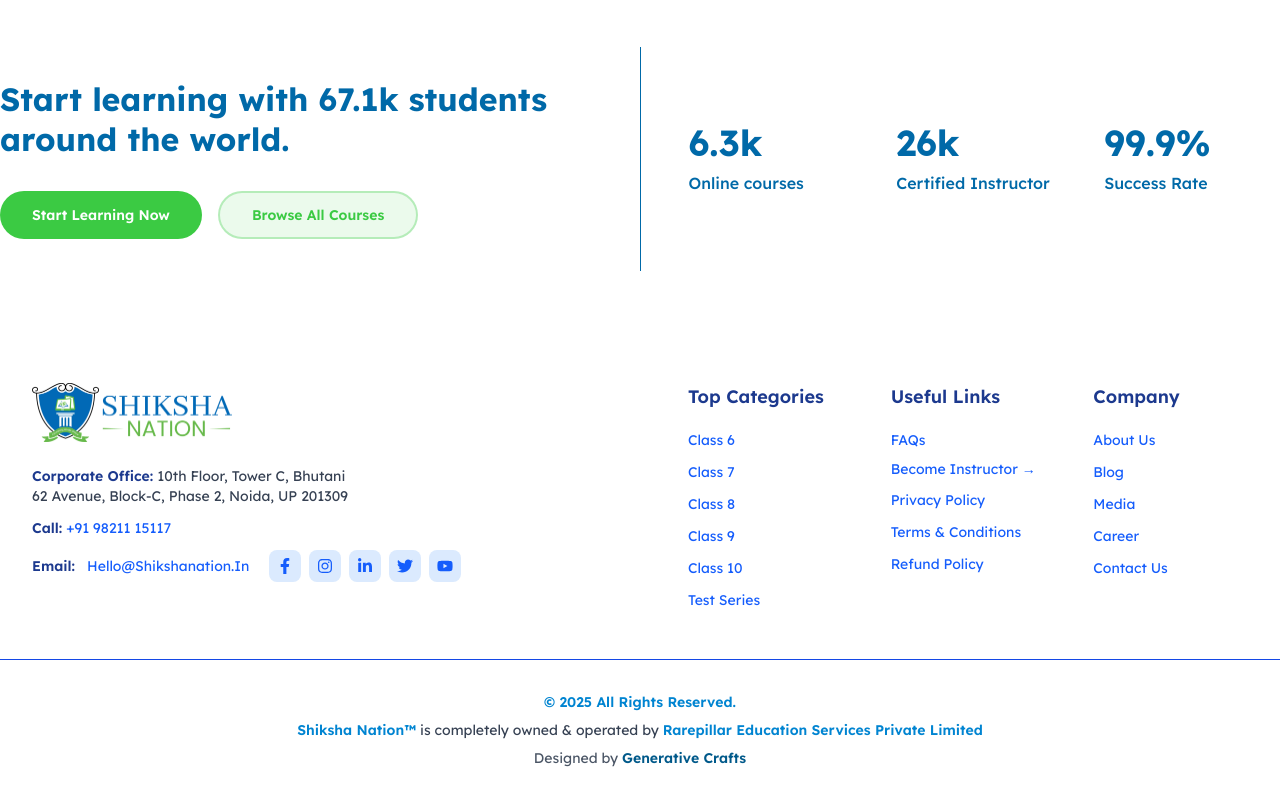
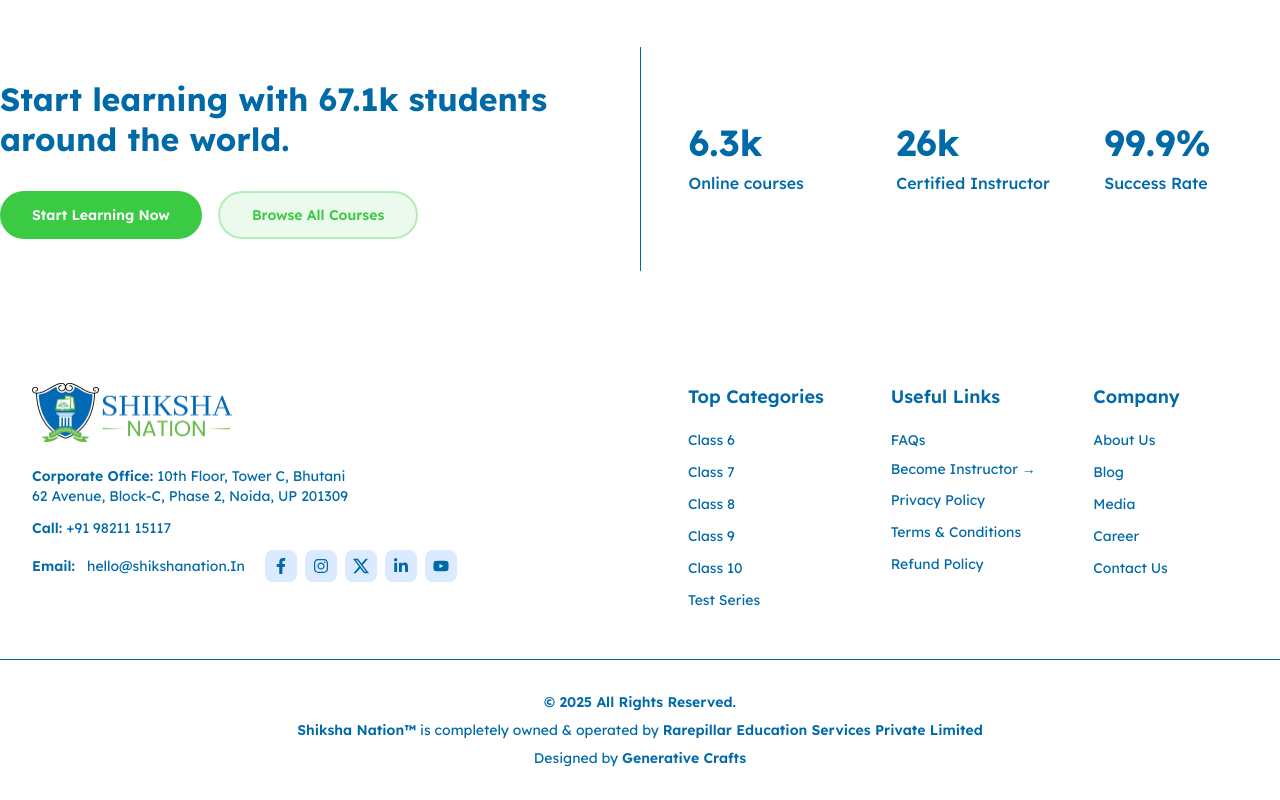
Before and after one commit to shikshanationdev/web, a Next.js app: page / in a window 1280 px wide. Shown: the part 4002-4802 px from the top of the page. Built offline with nearby package versions, Linux system fonts and the light colour scheme.

Commit message:
feat: update Footer and CopyrightSection styles for consistency and improve social links

```diff
--- a/src/components/Footer.tsx
+++ b/src/components/Footer.tsx
@@ -1,24 +1,24 @@
 import Image from "next/image";
 import Link from "next/link";
+import { BsTwitterX } from "react-icons/bs";
 import {
   FaFacebookF,
   FaInstagram,
   FaLinkedinIn,
-  FaTwitter,
-  FaYoutube,
+  FaYoutube
 } from "react-icons/fa";
 
 const socialLinks = [
-  { href: "https://facebook.com", icon: FaFacebookF, label: "Facebook" },
-  { href: "https://instagram.com", icon: FaInstagram, label: "Instagram" },
-  { href: "https://linkedin.com", icon: FaLinkedinIn, label: "LinkedIn" },
-  { href: "https://twitter.com", icon: FaTwitter, label: "Twitter" },
-  { href: "https://youtube.com", icon: FaYoutube, label: "YouTube" },
+  { href: "https://www.facebook.com/shikshanation24/", icon: FaFacebookF, label: "Facebook" },
+  { href: "https://www.instagram.com/shikshanation/", icon: FaInstagram, label: "Instagram" },
+  { href: "https://x.com/shikshanation", icon: BsTwitterX, label: "X" },
+  { href: "https://www.linkedin.com/company/shikshanation/", icon: FaLinkedinIn, label: "LinkedIn" },
+  { href: "https://www.youtube.com/@shikshanation-rl7qo", icon: FaYoutube, label: "YouTube" },
 ];
 
 const Footer = () => {
   return (
-    <footer className="pt-12 px-4 md:px-8">
+    <footer className="pt-12 px-4 md:px-8 text-sky-700">
       <div className="max-w-7xl mx-auto">
         {/* Main Footer Content */}
         <div className="flex flex-col lg:flex-row gap-8 lg:gap-12">
@@ -33,9 +33,9 @@
                 className="h-auto"
               />
             </div>
-            <div className="space-y-3 text-sm text-gray-700">
+            <div className="space-y-3 text-sm">
               <div>
-                <span className="font-semibold text-blue-900">
+                <span className="font-semibold">
                   Corporate Office:
                 </span>
                 <span className="ml-1">
@@ -45,21 +45,21 @@
                 </span>
               </div>
               <div>
-                <span className="font-semibold text-blue-900">Call:</span>{" "}
+                <span className="font-semibold">Call:</span>{" "}
                 <Link
                   href="tel:+919821115117"
-                  className="text-blue-600 hover:text-blue-800 hover:underline"
+                  className="hover:underline"
                 >
                   +91 98211 15117
                 </Link>
               </div>
               <div className="flex items-center gap-3 flex-wrap">
-                <span className="font-semibold text-blue-900">Email:</span>{" "}
+                <span className="font-semibold">Email:</span>{" "}
                 <Link
-                  href="mailto:Hello@Shikshanation.In"
-                  className="text-blue-600 hover:text-blue-800 hover:underline"
+                  href="mailto:hello@shikshanation.In"
+                  className="hover:underline"
                 >
-                  Hello@Shikshanation.In
+                  hello@shikshanation.In
                 </Link>
                 <div className="flex gap-2 ml-2">
                   {socialLinks.map((s) => {
@@ -73,7 +73,7 @@
                         aria-label={s.label}
                         className="w-8 h-8 bg-blue-100 rounded-lg flex items-center justify-center hover:bg-blue-200 transition-colors duration-200"
                       >
-                        <IconComponent className="w-4 h-4 text-blue-600" />
+                        <IconComponent className="w-4 h-4 text-sky-700" />
                       </Link>
                     );
                   })}
@@ -85,22 +85,15 @@
           <div className="w-full lg:w-1/2 flex flex-col lg:flex-row gap-8 lg:gap-12">
             {/* Top Categories */}
             <div className="flex-1">
-              <h3 className="font-semibold text-blue-900 text-lg mb-4">
+              <h3 className="font-semibold text-lg mb-4">
                 Top Categories
               </h3>
               <ul className="space-y-2">
-                {[
-                  "Class 6",
-                  "Class 7",
-                  "Class 8",
-                  "Class 9",
-                  "Class 10",
-                  "Test Series",
-                ].map((item) => (
+                {["Class 6", "Class 7", "Class 8", "Class 9", "Class 10", "Test Series"].map((item) => (
                   <li key={item}>
                     <Link
                       href="#"
-                      className="text-blue-600 hover:text-blue-800 hover:underline text-sm transition-colors duration-200"
+                      className="hover:underline text-sm transition-colors duration-200"
                     >
                       {item}
                     </Link>
@@ -110,14 +103,14 @@
             </div>
             {/* Useful Links */}
             <div className="flex-1">
-              <h3 className="font-semibold text-blue-900 text-lg mb-4">
+              <h3 className="font-semibold text-lg mb-4">
                 Useful Links
               </h3>
               <ul className="space-y-2">
                 <li>
                   <Link
                     href="#"
-                    className="text-blue-600 hover:text-blue-800 hover:underline text-sm transition-colors duration-200"
+                    className="hover:underline text-sm transition-colors duration-200"
                   >
                     FAQs
                   </Link>
@@ -125,16 +118,16 @@
                 <li className="flex items-center gap-1">
                   <Link
                     href="#"
-                    className="text-blue-600 hover:text-blue-800 hover:underline text-sm transition-colors duration-200"
+                    className="hover:underline text-sm transition-colors duration-200"
                   >
                     Become Instructor
                   </Link>
-                  <span className="text-blue-600 text-sm">→</span>
+                  <span className="text-sm">→</span>
                 </li>
                 <li>
                   <Link
                     href="#"
-                    className="text-blue-600 hover:text-blue-800 hover:underline text-sm transition-colors duration-200"
+                    className="hover:underline text-sm transition-colors duration-200"
                   >
                     Privacy Policy
                   </Link>
@@ -142,7 +135,7 @@
                 <li>
                   <Link
                     href="#"
-                    className="text-blue-600 hover:text-blue-800 hover:underline text-sm transition-colors duration-200"
+                    className="hover:underline text-sm transition-colors duration-200"
                   >
                     Terms & Conditions
                   </Link>
@@ -150,7 +143,7 @@
                 <li>
                   <Link
                     href="#"
-                    className="text-blue-600 hover:text-blue-800 hover:underline text-sm transition-colors duration-200"
+                    className="hover:underline text-sm transition-colors duration-200"
                   >
                     Refund Policy
                   </Link>
@@ -159,7 +152,7 @@
             </div>
             {/* Company */}
             <div className="flex-1">
-              <h3 className="font-semibold text-blue-900 text-lg mb-4">
+              <h3 className="font-semibold text-lg mb-4">
                 Company
               </h3>
               <ul className="space-y-2">
@@ -168,7 +161,7 @@
                     <li key={item}>
                       <Link
                         href="#"
-                        className="text-blue-600 hover:text-blue-800 hover:underline text-sm transition-colors duration-200"
+                        className="hover:underline text-sm transition-colors duration-200"
                       >
                         {item}
                       </Link>
--- a/src/components/HomePageSections/CopyrightSection.tsx
+++ b/src/components/HomePageSections/CopyrightSection.tsx
@@ -2,22 +2,22 @@
 
 const CopyrightSection = () => {
   return (
-    <div className="border-t border-blue-700 mt-12 py-8">
+    <div className="border-t border-sky-700 mt-12 py-8 text-sky-700">
       {/* Bottom Copyright Section */}
       <div className="text-center space-y-2 text-sm">
-        <div className="font-semibold text-sky-600">
+        <div className="font-semibold">
           © 2025 All Rights Reserved.
         </div>
-        <div className="text-gray-700">
-          <span className="font-semibold text-sky-600">Shiksha Nation™</span>{" "}
+        <div>
+          <span className="font-semibold">Shiksha Nation™</span>{" "}
           is completely owned & operated by{" "}
-          <span className="font-semibold text-sky-600">
+          <span className="font-semibold">
             Rarepillar Education Services Private Limited
           </span>
         </div>
-        <div className="text-gray-600">
+        <div>
           Designed by{" "}
-          <span className="font-semibold text-sky-800">Generative Crafts</span>
+          <span className="font-semibold">Generative Crafts</span>
         </div>
       </div>
     </div>
```
